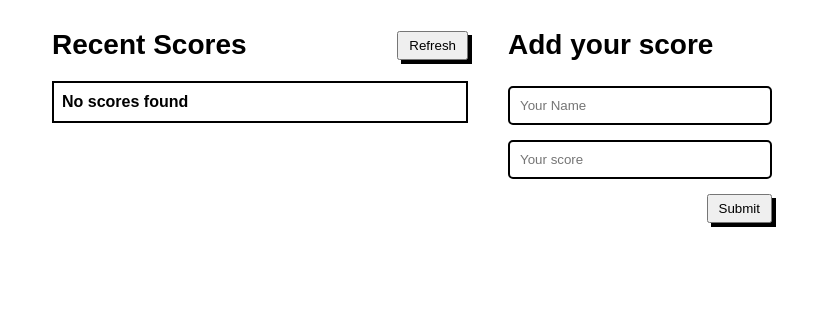
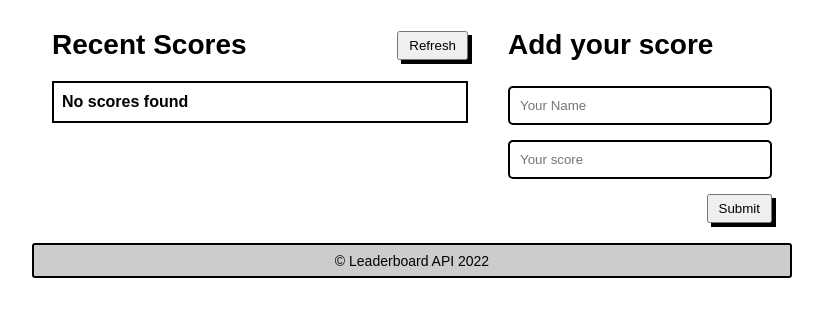
Before and after one commit to Pazzo97/Leaderboard, a website built with webpack: page dist/index.html in a window 1280 px wide. Shown: the part 83-400 px from the top of the page, without its empty margins (228-1051 px from the left). Built offline with nearby package versions, Linux system fonts and the light colour scheme; no server answers.

Commit message:
Final touch

```diff
--- a/dist/index.html
+++ b/dist/index.html
@@ -40,6 +40,9 @@
 
   </main>
 
+  <footer>
+    <p class="copyright">© Leaderboard API 2022</p>
+  </footer>
 </body>
 
 </html>
```
Also changed, not shown: dist/main.js (+1 -1 lines).
